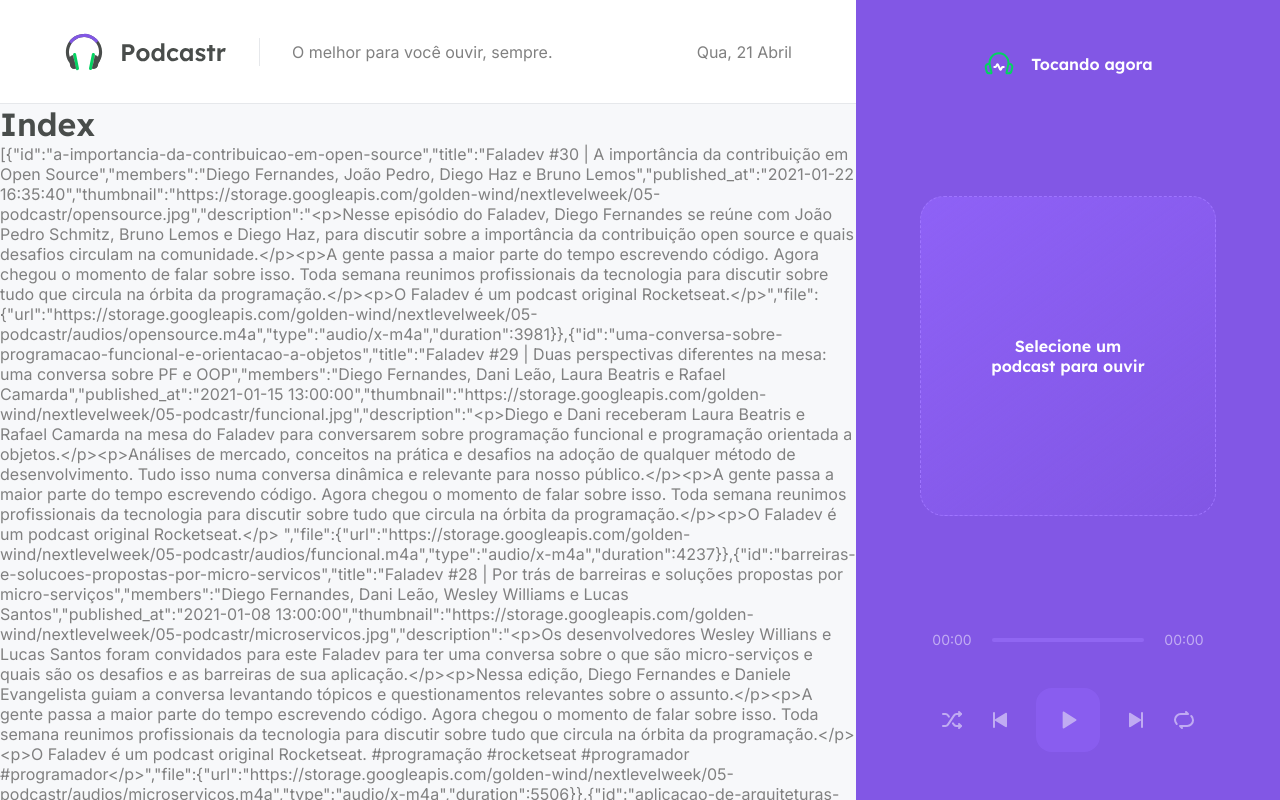
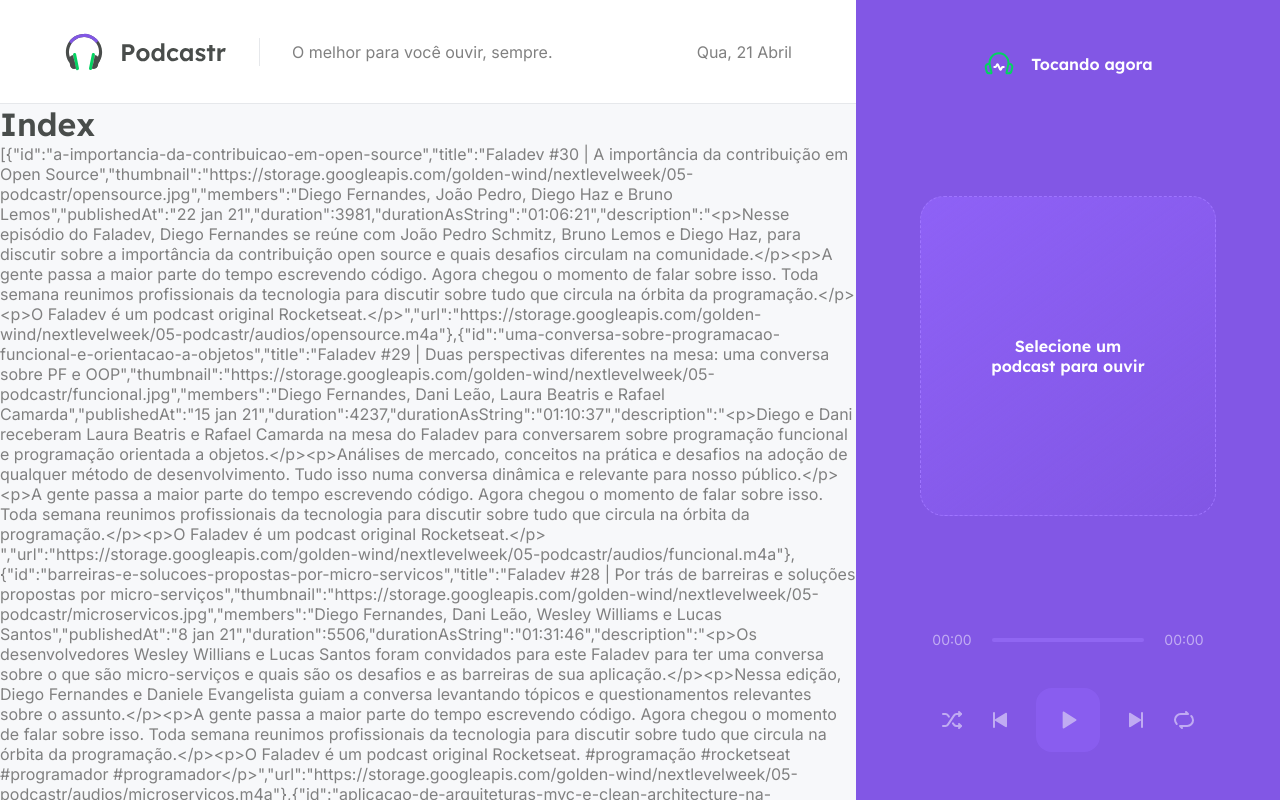
Before and after one commit to dimasresende/nlw5-podcastr, a Next.js app: page / in a window 1280 px wide. Shown: the top 800 px of the page. Built offline with nearby package versions, Linux system fonts and the light colour scheme; data requests are answered from the project's data file.

Commit message:
Manupulando os dados retornados e tipando

```diff
--- a/src/pages/index.tsx
+++ b/src/pages/index.tsx
@@ -1,11 +1,20 @@
 import { GetStaticProps } from 'next';
 import { api } from '../services/api';
+import { format, parseISO } from 'date-fns';
+import ptBR from 'date-fns/locale/pt-BR';
+import { convertDurationToTimeString } from '../utils/convertDurationToTimeString';
 
 //Tipagem de cada episódio
 type Episode = {
   id: string;
   title: string;
+  thumbnail: string;
+  description: string;
   members: string;
+  duration: string;
+  durationAsString: string;
+  url: string;
+  publishedAt: string;
 }
 
 //Tipagem das propriedades (que vai ser um array de episódios)
@@ -33,9 +42,23 @@
     }
   });
 
+  const episodes = data.map(episode => {
+    return {
+      id: episode.id,
+      title: episode.title,
+      thumbnail: episode.thumbnail,
+      members: episode.members,
+      publishedAt: format(parseISO(episode.published_at), 'd MMM yy', {locale: ptBR}),
+      duration: Number(episode.file.duration),
+      durationAsString: convertDurationToTimeString(Number(episode.file.duration)),
+      description: episode.description,
+      url: episode.file.url,
+    };
+  })
+
   return {
     props: {
-      episodes: data,
+      episodes,
     },
     revalidate: 60 * 60 * 8,
   }
--- /dev/null
+++ b/src/utils/convertDurationToTimeString.ts
@@ -0,0 +1,11 @@
+export function convertDurationToTimeString(duration: number) {
+  const hours = Math.floor(duration / 3600); //Pega a duração em segundos e divide 3600 para saber a quantidade de horas (E depois pega só o numero inteiro para o total)
+  const minutes = Math.floor((duration % 3600) / 60); //Pega o resto das horas e divide por 60 para obter o resultado em minutos
+  const seconds = duration % 60; //Pega o resto da divisão da duração por 60 para obter o resultado em segundos
+
+  const timeString = [hours, minutes, seconds]
+  .map(unit => String(unit).padStart(2, '0'))
+  .join(':')
+
+  return timeString;
+}
```
